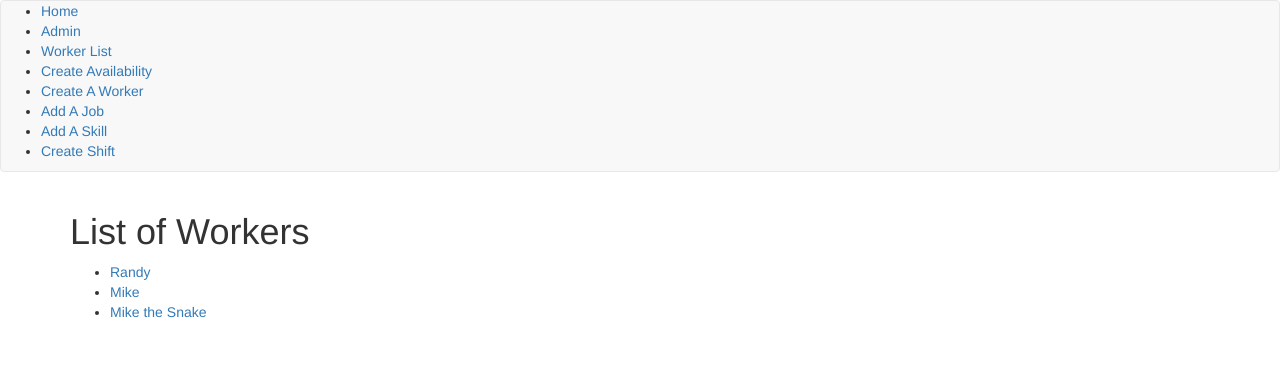
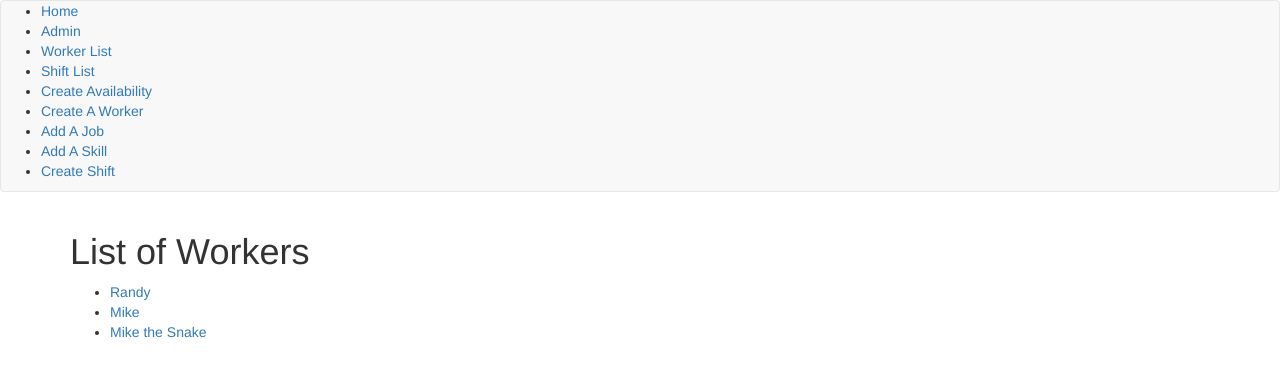
Before and after one commit to RandyForte/schedule_app, a Django app: a page that uses schedule/schedule_app/templates/schedule_app/base.html in a window 1280 px wide. Shown: the top 377 px of the page. Run offline with Django 3.2, Linux system fonts and the light colour scheme; data comes from the database, SQL or seed files in the repository; some libraries are stand-ins or nearby versions.

Commit message:
Added and implments the shift list and shift detail views

```diff
--- a/schedule/schedule_app/templates/schedule_app/base.html
+++ b/schedule/schedule_app/templates/schedule_app/base.html
@@ -12,6 +12,7 @@
         <li><a href="{%url 'schedule_app:index'%}">Home</a></li>
         <li><a href="{%url 'admin:index'%}">Admin</a></li>
         <li><a href="{%url 'schedule_app:listwork'%}">Worker List</a></li>
+        <li><a href="{%url 'schedule_app:listshift'%}">Shift List</a></li>
         <li><a href="{%url 'schedule_app:createavailability'%}">Create Availability</a></li>
         <li><a href="{%url 'schedule_app:createworker'%}">Create A Worker</a></li>
         <li><a href="{%url 'schedule_app:createjob'%}">Add A Job</a></li>
--- a/schedule/schedule_app/urls.py
+++ b/schedule/schedule_app/urls.py
@@ -9,5 +9,7 @@ urlpatterns = [
     url(r'^createshift/$',views.CreateShift.as_view(success_url="/createshift/"),name='createshift'),
     url(r'^createskill/$',views.CreateSkill.as_view(success_url="/createskill/"),name='createskill'),
     url(r'^worker_list_view/$',views.WorkerListView.as_view(),name='listwork'),
+    url(r'^shift_list_view/$',views.ShiftListView.as_view(),name='listshift'),
     url(r'^worker_list_view/(?P<pk>\d+)/$',views.WorkerDetail.as_view(),name="workerdetail"),
+    url(r'^shift_list_view/(?P<pk>\d+)/$',views.ShiftDetail.as_view(),name="shiftdetail"),
 ]
--- a/schedule/schedule_app/views.py
+++ b/schedule/schedule_app/views.py
@@ -74,9 +74,16 @@ class WorkerDetail(DetailView):
     context_object_name = 'worker_detail'
     model = models.Worker
     template_name = 'schedule_app/worker_detail.html'
+class ShiftDetail(DetailView):
+    context_object_name = 'shift_detail'
+    model = models.Shift
+    template_name = 'schedule_app/shift_detail.html'
 class WorkerListView(ListView):
     context_object_name = 'workers'
     model = models.Worker
+class ShiftListView(ListView):
+    context_object_name = 'shifts'
+    model = models.Shift
 class CreateJob(CreateView):
     fields = '__all__'
     model = models.Job
```
Also changed, not shown: schedule/schedule_app/templates/schedule_app/shift_detail.html (added, +9 -0 lines), schedule/schedule_app/templates/schedule_app/shift_list.html (added, +7 -0 lines).
